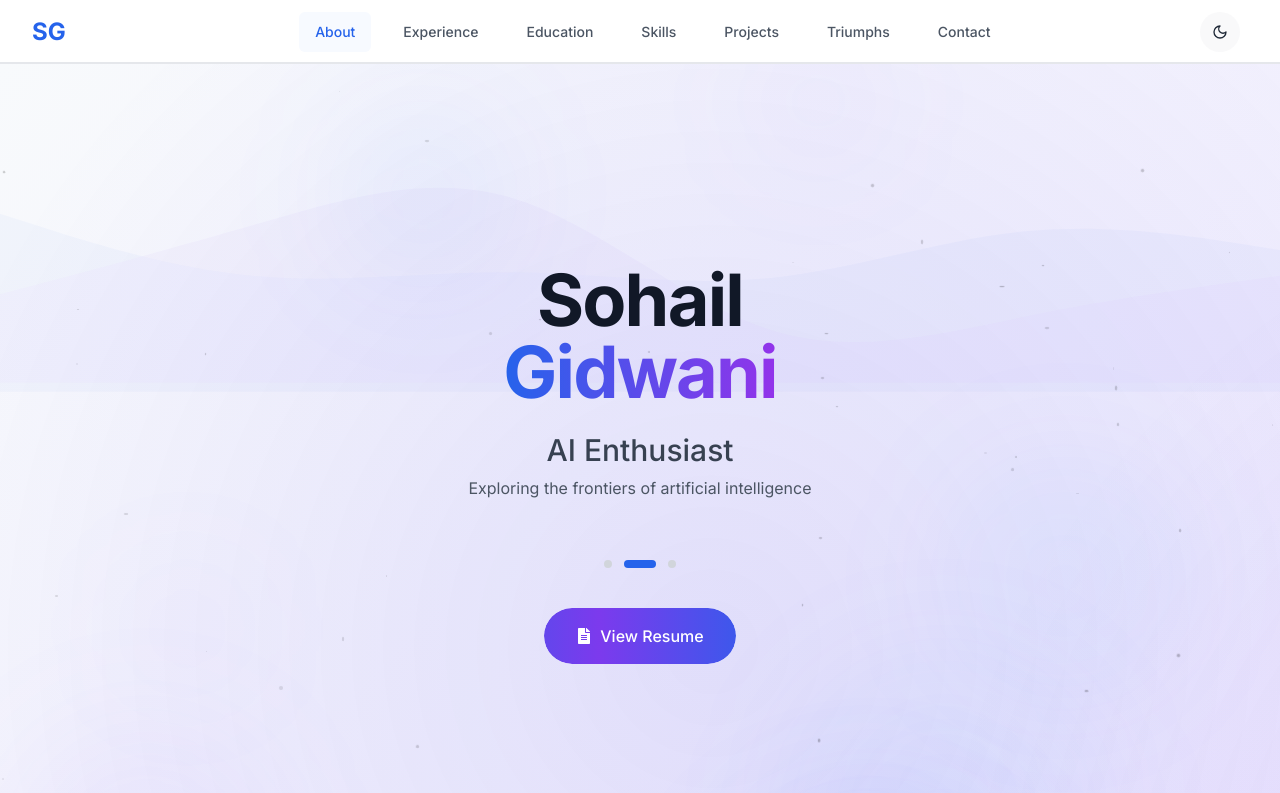
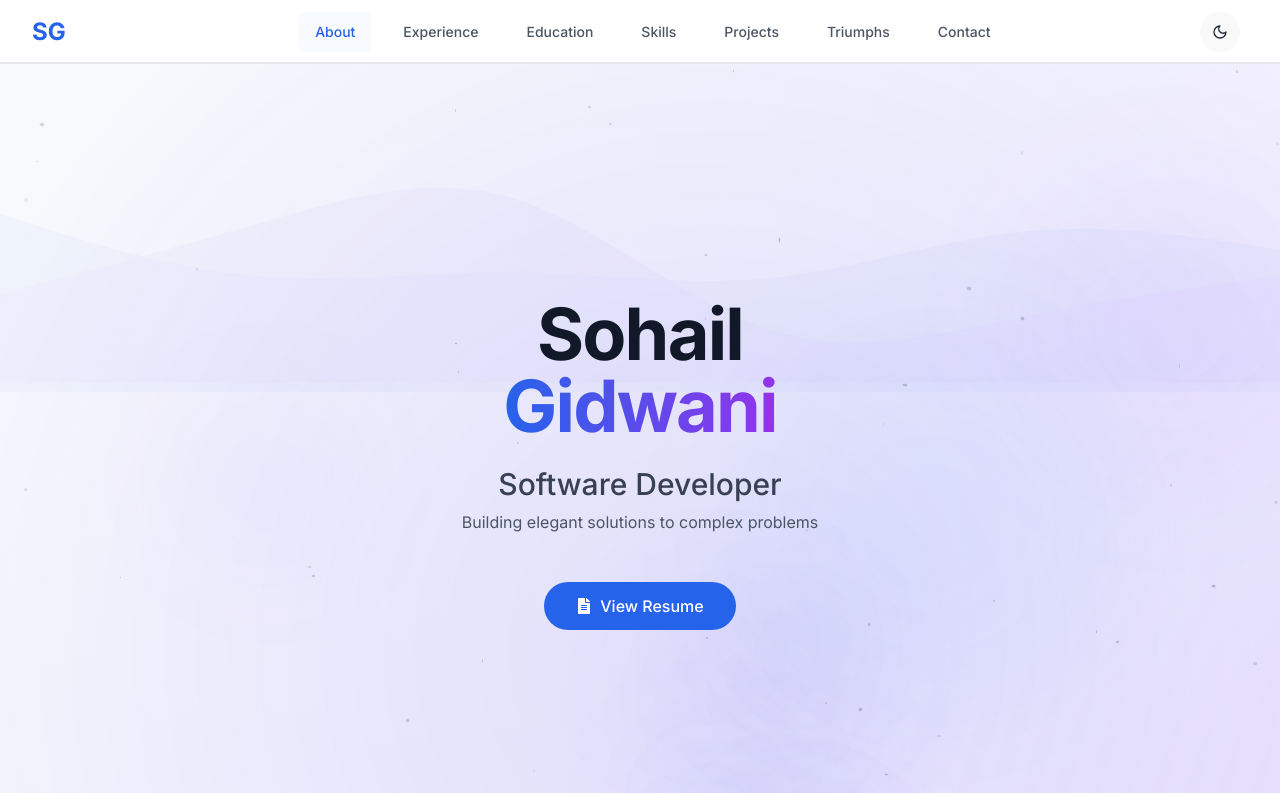
Before and after one commit to SohailGidwani/next-portfolio, a Next.js app: page / in a window 1280 px wide. Shown: the top 793 px of the page. Built offline with nearby package versions, Linux system fonts and the light colour scheme.

Commit message:
Refactor Hero component to simplify code by removing unused state and auto-advancing functionality, replacing rotating showcase with static title and description, and optimizing button animations.

```diff
--- a/app/components/Hero.tsx
+++ b/app/components/Hero.tsx
@@ -1,7 +1,7 @@
 "use client"
 
 import { useEffect, useRef, useState } from "react"
-import { motion, useScroll, useTransform, AnimatePresence } from "framer-motion"
+import { motion, useScroll, useTransform } from "framer-motion"
 import { useTheme } from "next-themes"
 import { FaFileAlt, FaArrowDown } from "react-icons/fa"
 
@@ -13,7 +13,6 @@ export default function Hero({ setActiveSection }: HeroProps) {
   const sectionRef = useRef<HTMLElement>(null)
   const { theme, systemTheme } = useTheme()
   const [mounted, setMounted] = useState(false)
-  const [activeIndex, setActiveIndex] = useState(0)
   const [isResumeHovered, setIsResumeHovered] = useState(false)
 
   // For parallax scrolling effect
@@ -42,16 +41,10 @@ export default function Hero({ setActiveSection }: HeroProps) {
       observer.observe(sectionRef.current)
     }
 
-    // Auto-advance the active index
-    const interval = setInterval(() => {
-      setActiveIndex((prev) => (prev + 1) % 3)
-    }, 4000)
-
     return () => {
       if (sectionRef.current) {
         observer.unobserve(sectionRef.current)
       }
-      clearInterval(interval)
     }
   }, [setActiveSection])
 
@@ -62,21 +55,14 @@ export default function Hero({ setActiveSection }: HeroProps) {
   const currentTheme = theme === "system" ? systemTheme : theme
   const isDark = currentTheme === "dark"
 
-  // Content for the rotating showcase
-  const showcaseItems = [
-    { title: "Software Developer", description: "Building elegant solutions to complex problems" },
-    { title: "AI Enthusiast", description: "Exploring the frontiers of artificial intelligence" },
-    { title: "ML Expert", description: "Creating intelligent systems that learn and adapt" },
-  ]
-
   return (
     <section
       ref={sectionRef}
-      className="relative overflow-hidden w-full"
-      style={{
-        height: "100vh", // Full viewport height
-        minHeight: "700px", // Minimum height to ensure content fits
-      }}
+      className="relative overflow-hidden w-full h-screen"
+      // style={{
+      //   // Subtract navbar height (80px) from viewport height
+      //   height: "calc(100vh - 80px)",
+      // }}
     >
       {/* Base gradient background */}
       <div
@@ -245,56 +231,28 @@ export default function Hero({ setActiveSection }: HeroProps) {
             </span>
           </motion.h1>
 
-          {/* Rotating titles */}
-          <div className="h-24 mb-8">
-            <AnimatePresence mode="wait">
+          {/* Static title and description - replacing the rotating content */}
           <motion.div
-                key={activeIndex}
+            className="mb-12"
             initial={{ opacity: 0, y: 20 }}
             animate={{ opacity: 1, y: 0 }}
-                exit={{ opacity: 0, y: -20 }}
-                transition={{ duration: 0.5 }}
-                className="flex flex-col items-center"
+            transition={{ duration: 0.5, delay: 0.3 }}
           >
             <h2
-                  className={`text-xl sm:text-2xl md:text-3xl font-medium mb-2 ${
-                    isDark ? "text-gray-300" : "text-gray-700"
-                  }`}
+              className={`text-xl sm:text-2xl md:text-3xl font-medium mb-2 ${isDark ? "text-gray-300" : "text-gray-700"}`}
             >
-                  {showcaseItems[activeIndex].title}
+              Software Developer
             </h2>
-                <p className={`text-sm sm:text-base max-w-lg ${isDark ? "text-gray-400" : "text-gray-600"}`}>
-                  {showcaseItems[activeIndex].description}
+            <p className={`text-sm sm:text-base max-w-lg mx-auto ${isDark ? "text-gray-400" : "text-gray-600"}`}>
+              Building elegant solutions to complex problems
             </p>
           </motion.div>
-            </AnimatePresence>
-          </div>
 
-          {/* Indicator dots */}
-          <div className="flex justify-center space-x-3 mb-10">
-            {[0, 1, 2].map((index) => (
-              <button
-                key={index}
-                className={`w-2 h-2 rounded-full transition-all duration-300 ${
-                  activeIndex === index
-                    ? isDark
-                      ? "bg-blue-400 w-8"
-                      : "bg-blue-600 w-8"
-                    : isDark
-                      ? "bg-gray-700"
-                      : "bg-gray-300"
-                }`}
-                onClick={() => setActiveIndex(index)}
-                aria-label={`View ${showcaseItems[index].title}`}
-              />
-            ))}
-          </div>
-
-          {/* Resume button - with new animation */}
+          {/* Resume button - with simplified animation */}
           <motion.button
-            className={`group relative overflow-hidden px-8 py-4 rounded-full font-medium text-base ${
-              isDark ? "text-white" : "text-white"
-            } transition-colors duration-300 z-10`}
+            className={`relative overflow-hidden px-8 py-3 rounded-full font-medium text-base ${
+              isDark ? "bg-blue-600 text-white hover:bg-blue-700" : "bg-blue-600 text-white hover:bg-blue-700"
+            } transition-all duration-300`}
             onHoverStart={() => setIsResumeHovered(true)}
             onHoverEnd={() => setIsResumeHovered(false)}
             onClick={() => window.open("/documents/Sohail_Gidwani_Resume_2024.pdf", "_blank")}
@@ -304,60 +262,10 @@ export default function Hero({ setActiveSection }: HeroProps) {
             animate={{ opacity: 1, y: 0 }}
             transition={{ duration: 0.5, delay: 0.4 }}
           >
-            {/* Button background with gradient animation */}
-            <motion.div
-              className="absolute inset-0 rounded-full"
-              style={{
-                background: isDark
-                  ? "linear-gradient(90deg, #3b82f6, #8b5cf6, #3b82f6)"
-                  : "linear-gradient(90deg, #2563eb, #7c3aed, #2563eb)",
-                backgroundSize: "200% 100%",
-              }}
-              animate={{
-                backgroundPosition: ["0% 50%", "100% 50%", "0% 50%"],
-              }}
-              transition={{
-                duration: 5,
-                repeat: Number.POSITIVE_INFINITY,
-                repeatType: "loop",
-                ease: "linear",
-              }}
-            />
-
-            {/* Button content */}
-            <span className="relative z-10 flex items-center">
-              <motion.span
-                className="mr-2 flex items-center justify-center"
-                animate={
-                  isResumeHovered
-                    ? {
-                        rotate: [0, 360],
-                        transition: { duration: 0.5 },
-                      }
-                    : {}
-                }
-              >
-                <FaFileAlt />
-              </motion.span>
+            <span className="flex items-center">
+              <FaFileAlt className="mr-2" />
               <span>View Resume</span>
             </span>
-
-            {/* Button shine effect */}
-            <motion.div
-              className="absolute inset-0 w-[200%] h-full"
-              style={{
-                background: "linear-gradient(90deg, transparent, rgba(255,255,255,0.2), transparent)",
-                transform: "translateX(-100%)",
-              }}
-              animate={
-                isResumeHovered
-                  ? {
-                      x: ["0%", "100%"],
-                      transition: { duration: 1, ease: "easeInOut" },
-                    }
-                  : {}
-              }
-            />
           </motion.button>
 
           {/* Decorative line */}
```
Lines whose indentation alone changed are shown as unchanged.
